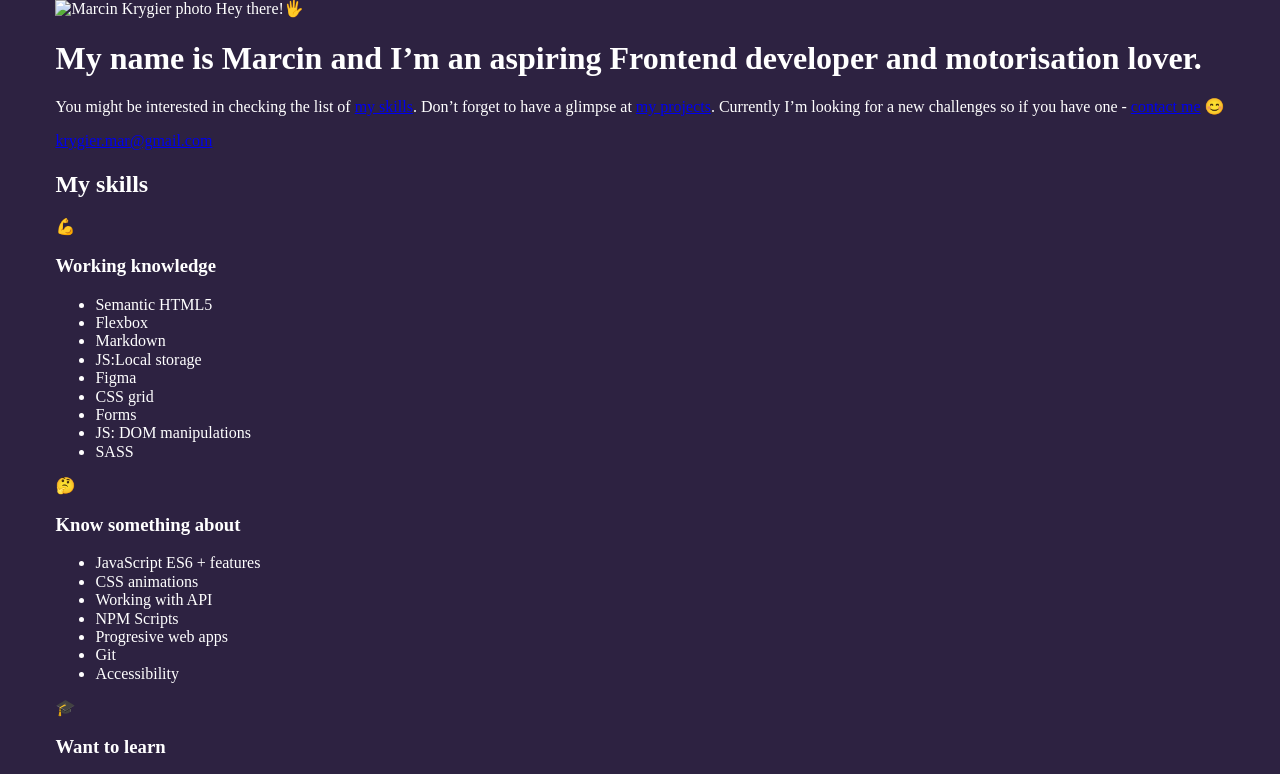
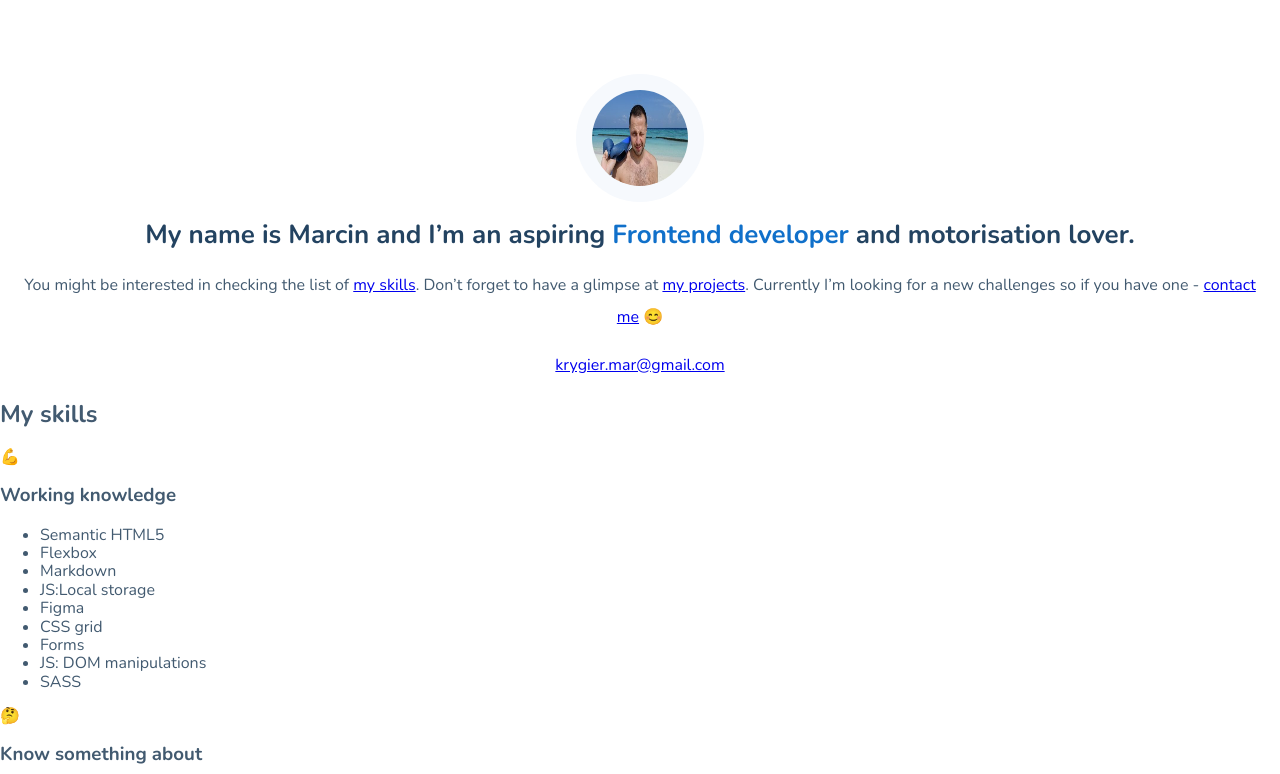
Before and after one commit to marcinkrygier/marcinkrygier.github.io, a website built with webpack: page src/pages/index.html in a window 1280 px wide. Shown: the top 774 px of the page. Built offline with nearby package versions, Linux system fonts and the light colour scheme.

Commit message:
scss for hero section

```diff
--- a/src/pages/index.html
+++ b/src/pages/index.html
@@ -24,7 +24,7 @@
     <main>
       <section class="hero">
         <div class="hero__image-container">
-          <img class="hero__image" alt="Marcin Krygier photo" />
+          <img src="../assets/img/Marcin.jpg" class="hero__image" alt="Marcin Krygier photo" />
           <span class="hero__hello">Hey there!🖐</span>
         </div>
         <div class="hero__description">
--- a/src/scss/_variables.scss
+++ b/src/scss/_variables.scss
@@ -1 +1,3 @@
-$wtf: #2D2241;
+$textDark: #234361;
+$blue: #1070CA;
+$text: #425A70;
--- a/src/scss/main.scss
+++ b/src/scss/main.scss
@@ -1,13 +1,21 @@
 @import "~normalize.css";
 
 @import "_variables";
-@import "modules/hello.scss";
+@import "modules/hero.scss";
+
+@import url('https://fonts.googleapis.com/css2?family=Nunito:wght@300;600;700&family=Roboto+Mono:wght@400;700&display=swap');
+
+html {
+  box-sizing: border-box;
+}
+
+*,
+*:before,
+*:after {
+  box-sizing: inherit;
+}
 
 body {
-  background: $wtf;
-  color: #fff;
-  display: flex;
-  align-items: center;
-  justify-content: center;
-  min-height: 100vh;
+font-family: Nunito;
+color: $text;
 }
--- /dev/null
+++ b/src/scss/modules/hero.scss
@@ -0,0 +1,38 @@
+.hero {
+  padding: 74px 16px 0;
+  &__description {
+    font-size: 16px;
+    line-height: 32px;
+    font-weight: 300;
+    text-align: center;
+  }
+  &__image {
+    box-sizing: content-box;
+    width: 96px;
+    height: 96px;
+    border-radius: 50%;
+    border: 16px solid #f6f9fd;
+  }
+  &__header {
+    font-size: 26px;
+    line-height: 32px;
+    text-align: center;
+    color: $textDark;
+  }
+  &__image-container {
+    display: flex;
+    align-items: center;
+    justify-content: center;
+  }
+  &__hello {
+    display: none;
+  }
+  &__special {
+    color: $blue;
+  }
+  &__description {
+    font-size: 16px;
+    line-height: 32px;
+    font-weight: 300;
+  }
+}
```
Also changed, not shown: src/assets/img/Marcin.jpg (added).
